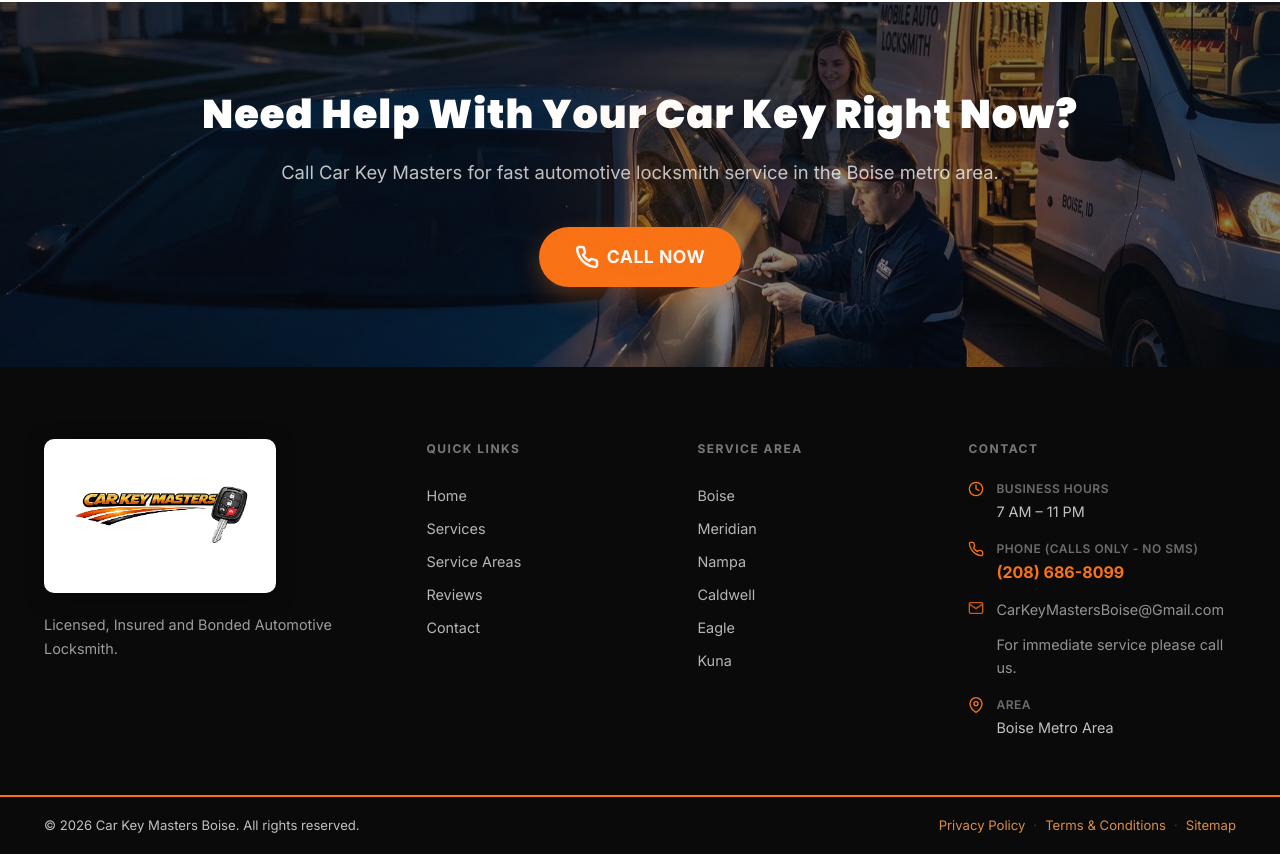
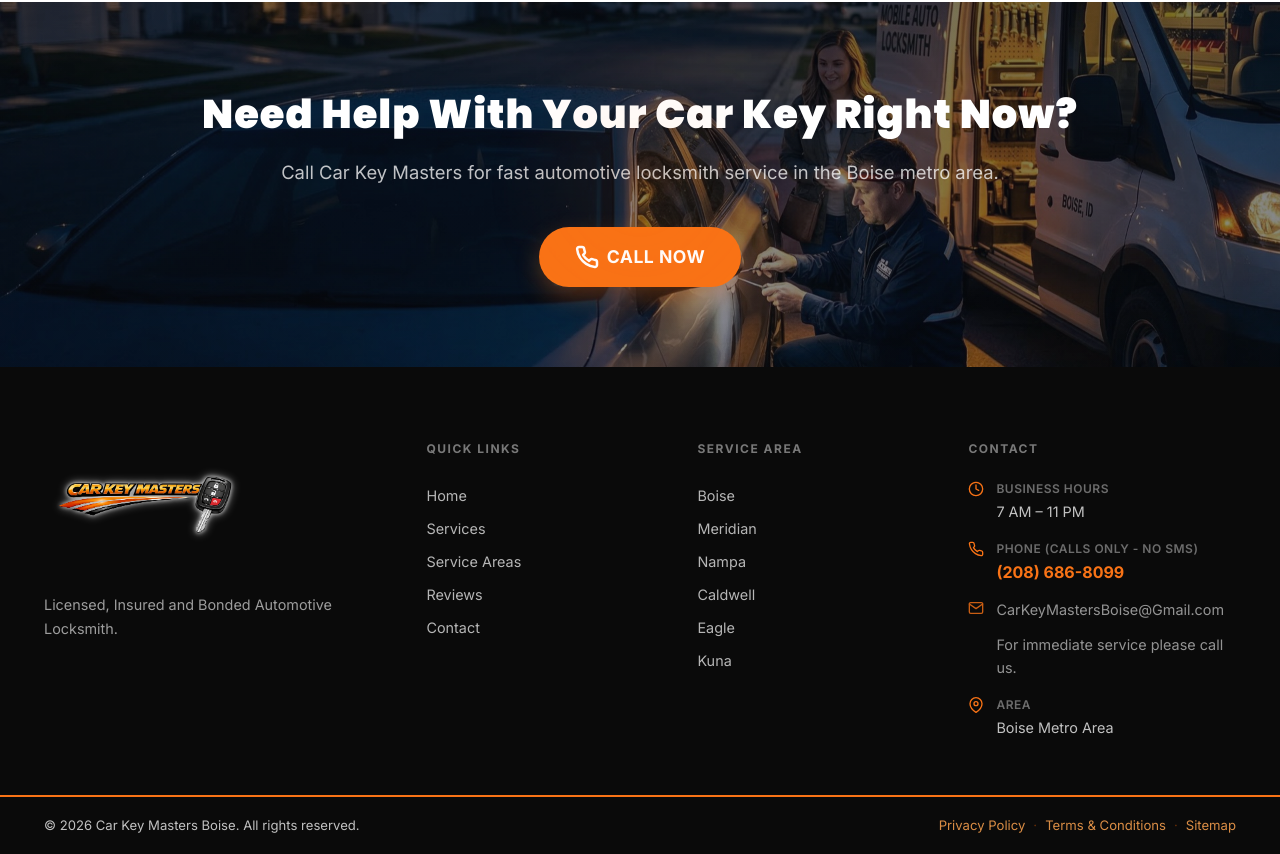
Before and after one commit to saskij/https-github.com-_-demo-locksmith, a Next.js app: page /en in a window 1280 px wide. Shown: the part 7901-8755 px from the top of the page. Built offline with nearby package versions, Linux system fonts and the light colour scheme.

Commit message:
Remove white background from footer logo

```diff
--- a/app/globals.css
+++ b/app/globals.css
@@ -1035,11 +1035,11 @@
   align-items: center;
   justify-content: center;
   margin-bottom: 20px;
-  background: #ffffff;
-  border-radius: 10px;
-  padding: 10px 16px;
-  box-shadow: 0 4px 20px rgba(0, 0, 0, 0.35);
-  transition: box-shadow 0.2s ease, transform 0.2s ease;
+  background: transparent;
+  border-radius: 0;
+  padding: 0;
+  box-shadow: none;
+  transition: transform 0.2s ease;
 }
 
 .footer__logo-link:hover {
```
